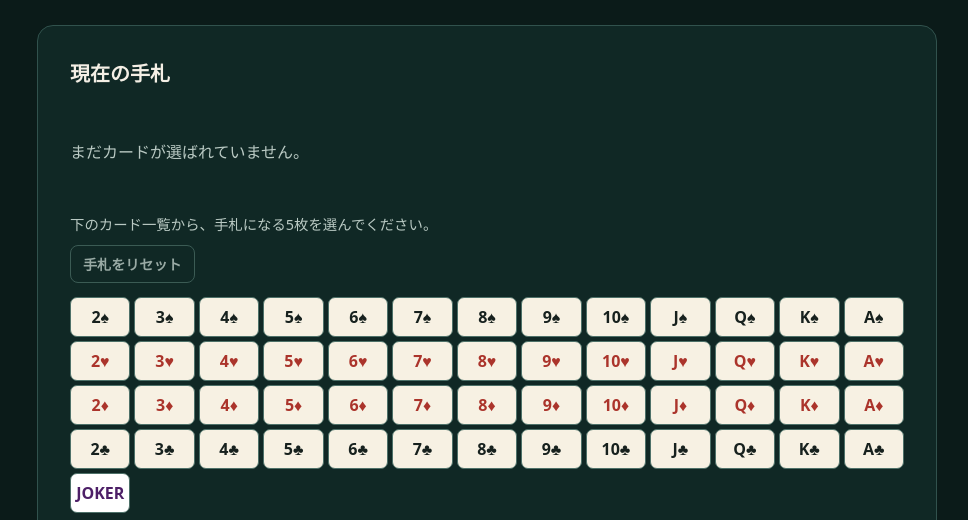
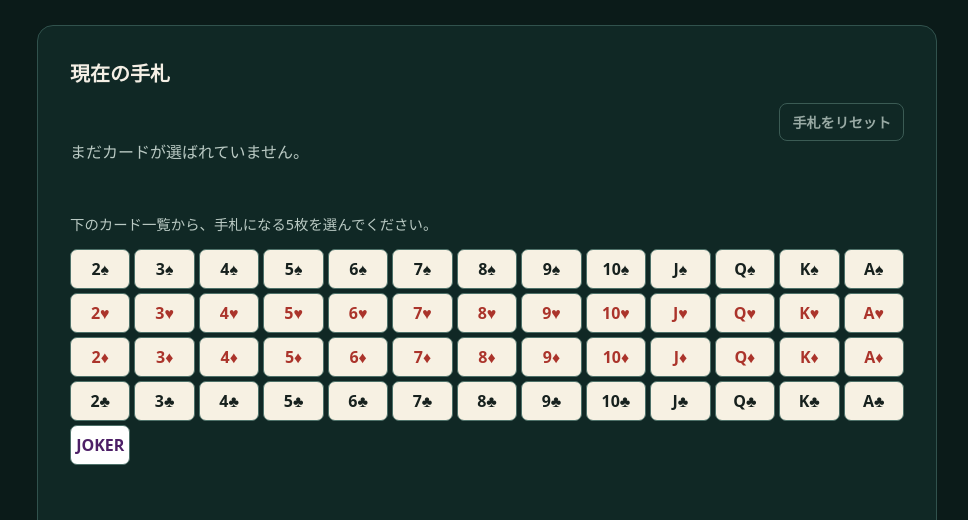
Before and after one commit to yukit-pgn/PokerOptimization, a website built with Vite: page index.html in a window 1280 px wide. Shown: the part 204-724 px from the top of the page, without its empty margins (153-1121 px from the left). Built offline with nearby package versions, Linux system fonts and the light colour scheme.

Commit message:
手札リセットボタンの調整

```diff
--- a/index.html
+++ b/index.html
@@ -17,9 +17,11 @@
       <section class="panel" aria-labelledby="hand-heading">
         <h2 id="hand-heading">現在の手札</h2>
         <form id="hand-form">
-          <div id="selected-hand" class="selected-hand" aria-live="polite"></div>
+          <div class="selected-hand-row">
+            <div id="selected-hand" class="selected-hand" aria-live="polite"></div>
+            <button id="reset-hand" class="reset-hand" type="button">手札をリセット</button>
+          </div>
           <p class="selection-help">下のカード一覧から、手札になる5枚を選んでください。</p>
-          <button id="reset-hand" class="reset-hand" type="button">手札をリセット</button>
           <div class="card-table-wrap">
             <div id="card-table" class="card-table" aria-label="カード一覧"></div>
           </div>
--- a/src/styles.css
+++ b/src/styles.css
@@ -8,9 +8,9 @@ h2 { font-size: 1.25rem; }
 .eyebrow { color: #e1bc60; font-size: .78rem; letter-spacing: .16em; font-weight: 700; }
 .lead { color: #b9c9c3; max-width: 42rem; line-height: 1.7; }
 .panel, .rules { border: 1px solid #31524d; border-radius: 16px; background: #102825; padding: clamp(20px, 4vw, 32px); margin-top: 28px; }
-.selected-hand { display: flex; flex-wrap: wrap; gap: 12px; min-height: 96px; margin-bottom: 14px; }.empty-hand { align-self: center; margin: 0; color: #b9c9c3; }
+.selected-hand-row { display: flex; align-items: flex-start; gap: 16px; }.selected-hand { flex: 1; display: flex; flex-wrap: wrap; gap: 12px; min-height: 96px; margin-bottom: 14px; }.empty-hand { align-self: center; margin: 0; color: #b9c9c3; }
 .selected-card { position: relative; }.selected-card .playing-card { display: block; }.remove-card { position: absolute; top: -8px; right: -8px; width: 25px; height: 25px; margin: 0; padding: 0; border: 2px solid #102825; border-radius: 50%; line-height: 1; background: #e56f5d; color: #fff; font-size: 1.25rem; }
-.selection-help { color: #b9c9c3; font-size: .9rem; }.reset-hand { width: auto; margin: -4px 0 14px; padding: 8px 12px; border: 1px solid #4e7169; background: transparent; color: #d3e1db; font-size: .88rem; }.card-table-wrap { overflow-x: auto; padding-bottom: 6px; }.card-table { display: grid; grid-template-columns: repeat(13, minmax(48px, 1fr)); min-width: 720px; gap: 4px; }.red { color: #ab342b; }.black { color: #17211e; }.table-card { width: auto; height: 40px; margin: 0; padding: 0; border: 1px solid #4e7169; border-radius: 7px; background: #f7f1e3; font-weight: 800; }.table-card:disabled { cursor: default; opacity: .3; }.joker-button { background: #fff; color: #4d1f67; }
+.selection-help { color: #b9c9c3; font-size: .9rem; }.reset-hand { width: auto; flex: none; margin: 0; padding: 8px 12px; border: 1px solid #4e7169; background: transparent; color: #d3e1db; font-size: .88rem; }.card-table-wrap { overflow-x: auto; padding-bottom: 6px; }.card-table { display: grid; grid-template-columns: repeat(13, minmax(48px, 1fr)); min-width: 720px; gap: 4px; }.red { color: #ab342b; }.black { color: #17211e; }.table-card { width: auto; height: 40px; margin: 0; padding: 0; border: 1px solid #4e7169; border-radius: 7px; background: #f7f1e3; font-weight: 800; }.table-card:disabled { cursor: default; opacity: .3; }.joker-button { background: #fff; color: #4d1f67; }
 button { border-radius: 8px; font: inherit; }
 button { margin-top: 20px; cursor: pointer; padding: 13px 18px; color: #17211e; background: #e1bc60; border: 0; font-weight: 800; }
 button:disabled { cursor: wait; opacity: .7; }
@@ -21,4 +21,4 @@ button:disabled { cursor: wait; opacity: .7; }
 .playing-card.keep { border-color: #54c092; }.playing-card.discard { border-color: #e56f5d; opacity: .78; }
 .summary { display: grid; grid-template-columns: repeat(2, minmax(0, 1fr)); gap: 14px; margin: 24px 0; }.summary div { background: #173833; border-radius: 8px; padding: 12px; }.summary dt { color: #b9c9c3; font-size: .8rem; }.summary dd { margin: 5px 0 0; font-weight: 700; }
 details { color: #cfe0d9; }.outcome-list { display: grid; gap: 8px; padding-left: 1.25rem; line-height: 1.6; }.outcome-list li { display: grid; grid-template-columns: minmax(150px, 1fr) repeat(3, auto); gap: 16px; }.outcome-list span { color: #b9c9c3; }.rules { color: #b9c9c3; line-height: 1.7; }
-@media (max-width: 680px) { .page-shell { padding-top: 32px; }.summary { grid-template-columns: 1fr; }.playing-card { min-width: 58px; }.outcome-list li { grid-template-columns: 1fr; gap: 2px; } }
+@media (max-width: 680px) { .page-shell { padding-top: 32px; }.selected-hand-row { flex-wrap: wrap; }.summary { grid-template-columns: 1fr; }.playing-card { min-width: 58px; }.outcome-list li { grid-template-columns: 1fr; gap: 2px; } }
```
